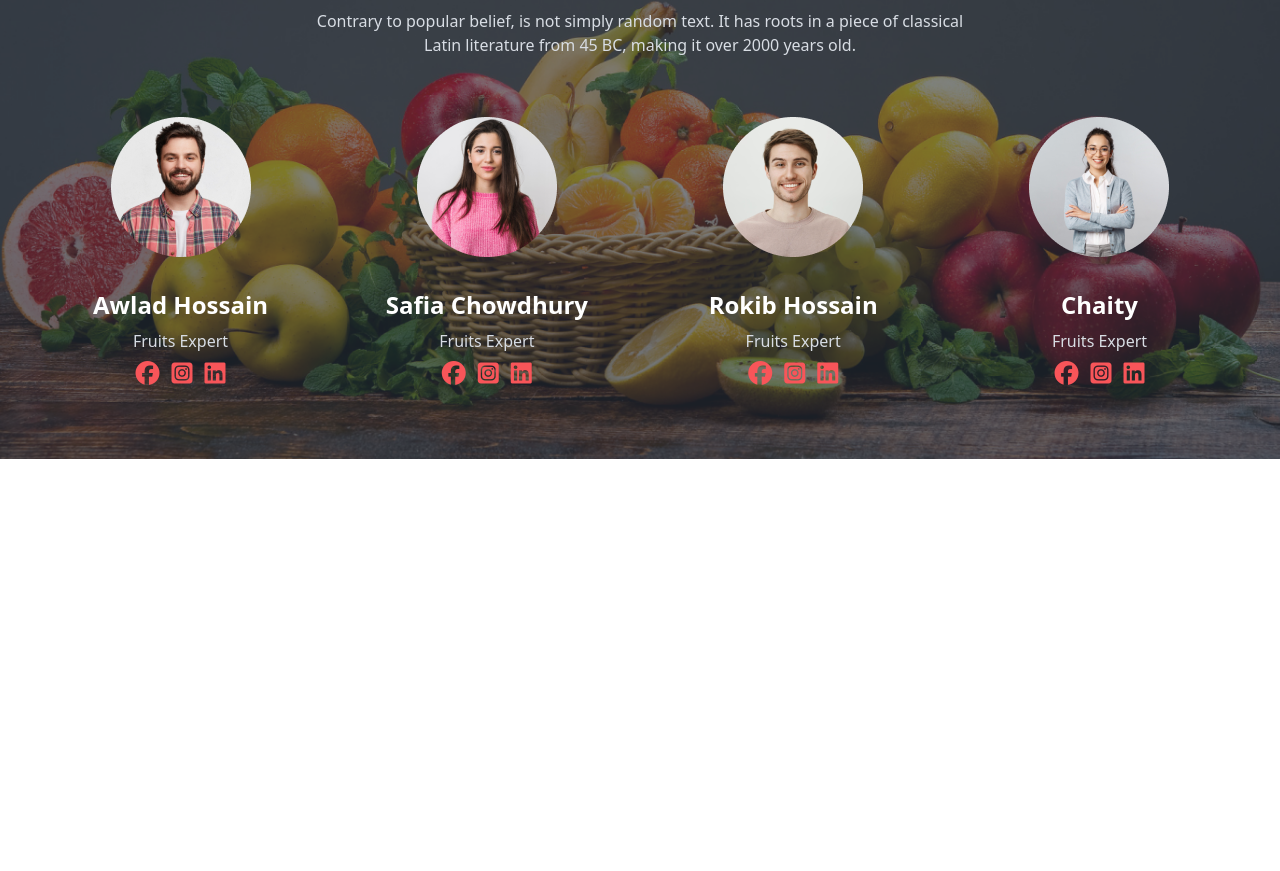
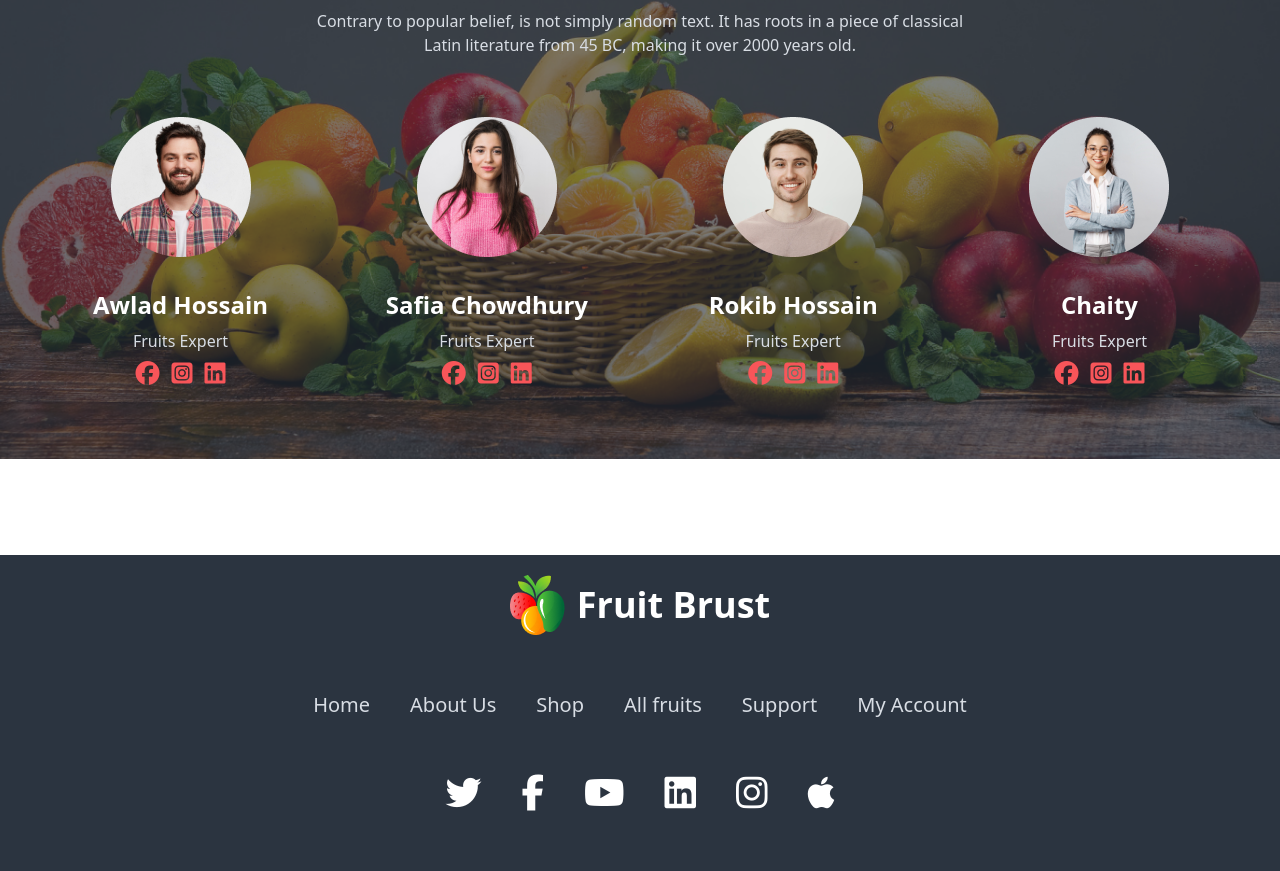
Before and after one commit to Naimur300/fruit-brust-assignment, a plain HTML site: page index.html in a window 1280 px wide. Shown: the part 1941-2812 px from the top of the page. Before the commit the page ends 2496 px from the top, so only its background shows below. Drawn offline with nearby package versions, Linux system fonts and the light colour scheme.

Commit message:
footer part complete

```diff
--- a/index.html
+++ b/index.html
@@ -584,7 +584,7 @@
                         <dialog id="my_modal_4" class="modal">
                             <form method="dialog" class="modal-box">
 
-                                <figure><img src="./images/fruit6.png" alt="Shoes" /></figure>
+                                <figure><img src="./images/fruit9.png" alt="Shoes" /></figure>
 
                                 <h3 class=" text-4xl font-bold text-center mt-6 mb-9">Banana</h3>
                                 <p class="text-base font-medium text-center mb-6">Professional employees are there for
@@ -726,9 +726,31 @@
         </section>
     </main>
 
-    <footer>
 
-    </footer>
+    <footer class=" p-5 bg-neutral text-neutral-content">
+        <div class="flex justify-center gap-3 items-center">
+
+                <img src="./images/logo.png" alt="">
+                <h3 class="text-4xl font-bold text-white">Fruit Brust</h3>
+
+        </div>
+        <div class="grid grid-cols-3 md:grid-cols-none md:flex  justify-center text-center gap-10 mt-14">
+            <a href="" class="text-xs md:text-xl">Home</a>
+            <a href="" class="text-xs md:text-xl">About Us</a>
+            <a href="" class="text-xs md:text-xl">Shop</a>
+            <a href="" class="text-xs md:text-xl">All fruits</a>
+            <a href="" class="text-xs md:text-xl">Support</a>
+            <a href="" class="text-xs md:text-xl">My Account</a>
+        </div>
+        <div class="flex justify-center items-center gap-10 mt-14 text-4xl mb-10">
+            <i class="fa-brands fa-twitter text-white"></i>
+            <i class="fa-brands fa-facebook-f text-white"></i>
+            <i class="fa-brands fa-youtube text-white"></i>
+            <i class="fa-brands fa-linkedin text-white"></i>
+            <i class="fa-brands fa-instagram text-white"></i>
+            <i class="fa-brands fa-apple text-white"></i>
+        </div>
+      </footer>
 </body>
 
 </html>
```
